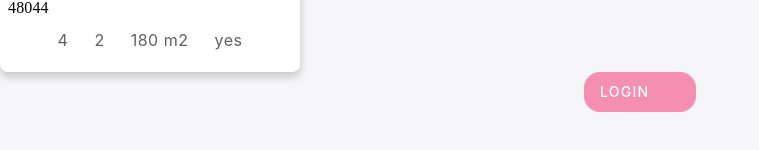
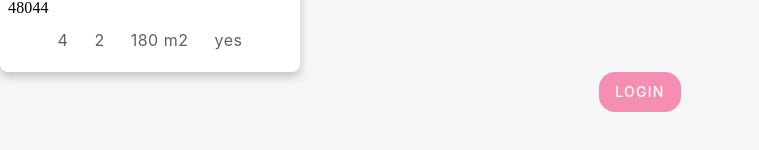
Before and after one commit to sebastian4260/app-get-that-home, a React (Create React App) app in the folder get-that-home/: page / in a window 1280 px wide. Shown: the part 288-438 px from the top of the page, without its empty margins (0-759 px from the left). Built offline with nearby package versions, Linux system fonts and the light colour scheme.

Commit message:
Change height and width

```diff
--- a/get-that-home/src/components/UI/buttons/StyledLoginButton.js
+++ b/get-that-home/src/components/UI/buttons/StyledLoginButton.js
@@ -3,8 +3,8 @@ import styled from "@emotion/styled";
 const StyledLoginButton = styled.button`
   display: flex;
   flex-direction: row;
-  width: 112px;
-  height: 40px;
+  width: auto;
+  height: auto;
   align-items: center;
   padding: 8px 16px;
   background: #F48FB1;
```
